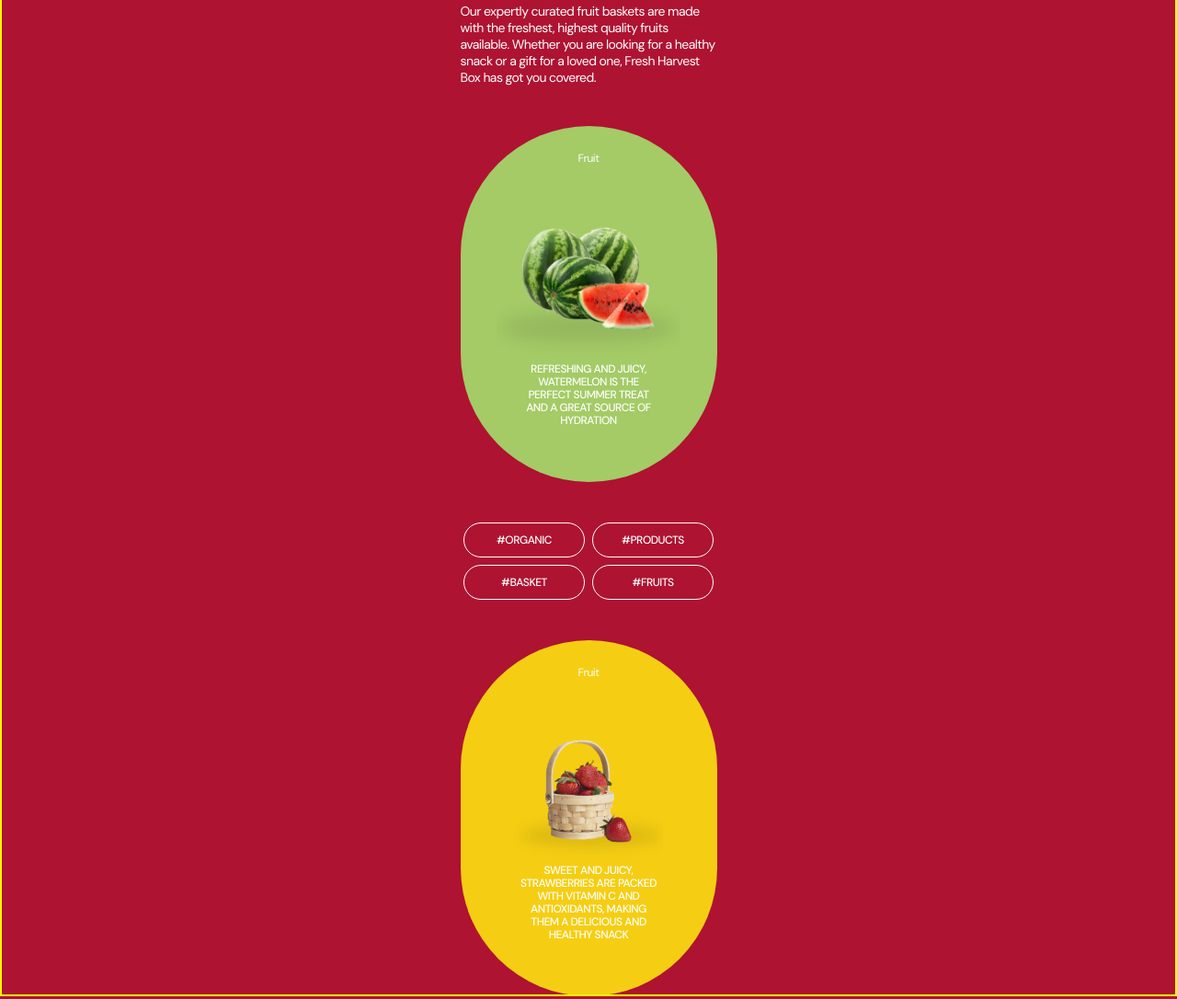
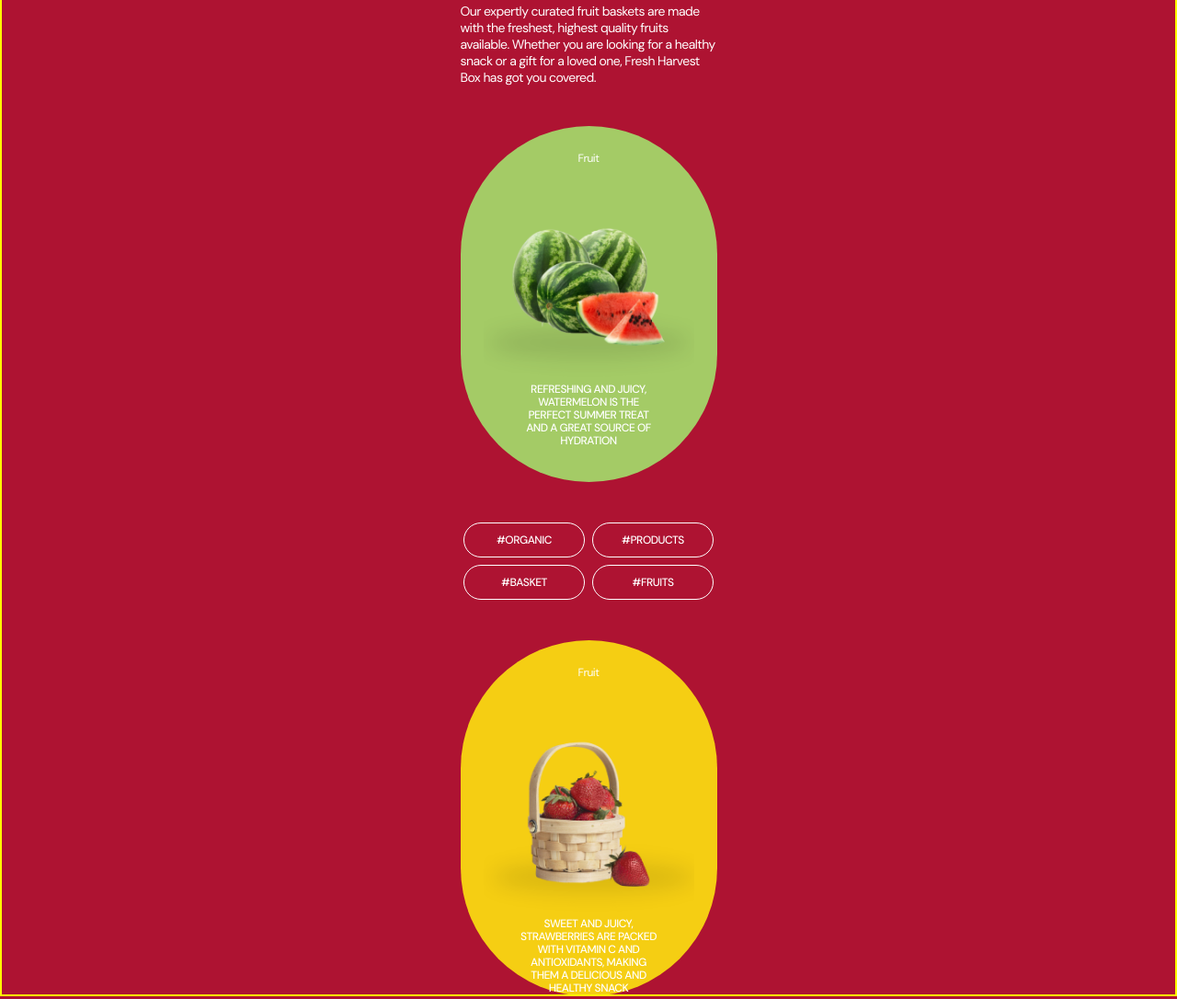
Before and after one commit to dariadrozd2023/21-group-project, a website built with Vite: page src/index.html in a window 1280 px wide. Shown: the part 779-1865 px from the top of the page at 92% size. Built offline with nearby package versions, Linux system fonts and the light colour scheme.

Commit message:
position-tab

```diff
--- a/src/partials/hero.html
+++ b/src/partials/hero.html
@@ -7,10 +7,11 @@
       <button class="hero-btn" type="button">shop<br />now</button>
     </div>
     <div class="hero-cards">
+      <div class="wrap-cards">
         <p class="card-text">
           Our expertly curated fruit baskets are made with the freshest, highest
-        quality fruits available. Whether you are looking for a healthy snack or
-        a gift for a loved one, Fresh Harvest Box has got you covered.
+          quality fruits available. Whether you are looking for a healthy snack
+          or a gift for a loved one, Fresh Harvest Box has got you covered.
         </p>
         <div class="top-card">
           <h3 class="top-card-text">Fruit</h3>
@@ -18,14 +19,15 @@
             <img
               class="hero-img"
               src="/img/hero/nwatermelon-mob@1.png"
-            width="200"
+              width="239"
               height="172"
             />
-        </div>
             <p class="low-card-text">
               Refreshing and juicy, watermelon is the perfect summer treat and a
               great source of hydration
             </p>
+          </div>
+        </div>
       </div>
       <div class="tag-list">
         <ul class="tags">
@@ -37,11 +39,12 @@
 
         <div class="top-card low-card">
           <h3 class="top-card-text">Fruit</h3>
+          <div class="wrap-cards">
             <img
-            class="hero-img"
+              class="hero-img hero-imglow"
               src="../img/hero/strawberrybox-mob@1.png"
-            width="162"
-            height="185"
+              width="239"
+              height="187"
             />
             <p class="low-card-text">
               Sweet and juicy, strawberries are packed with vitamin C and
@@ -51,4 +54,6 @@
         </div>
       </div>
     </div>
+  </div>
+  <!-- </div> -->
 </section>
```
Lines whose indentation alone changed are shown as unchanged.
